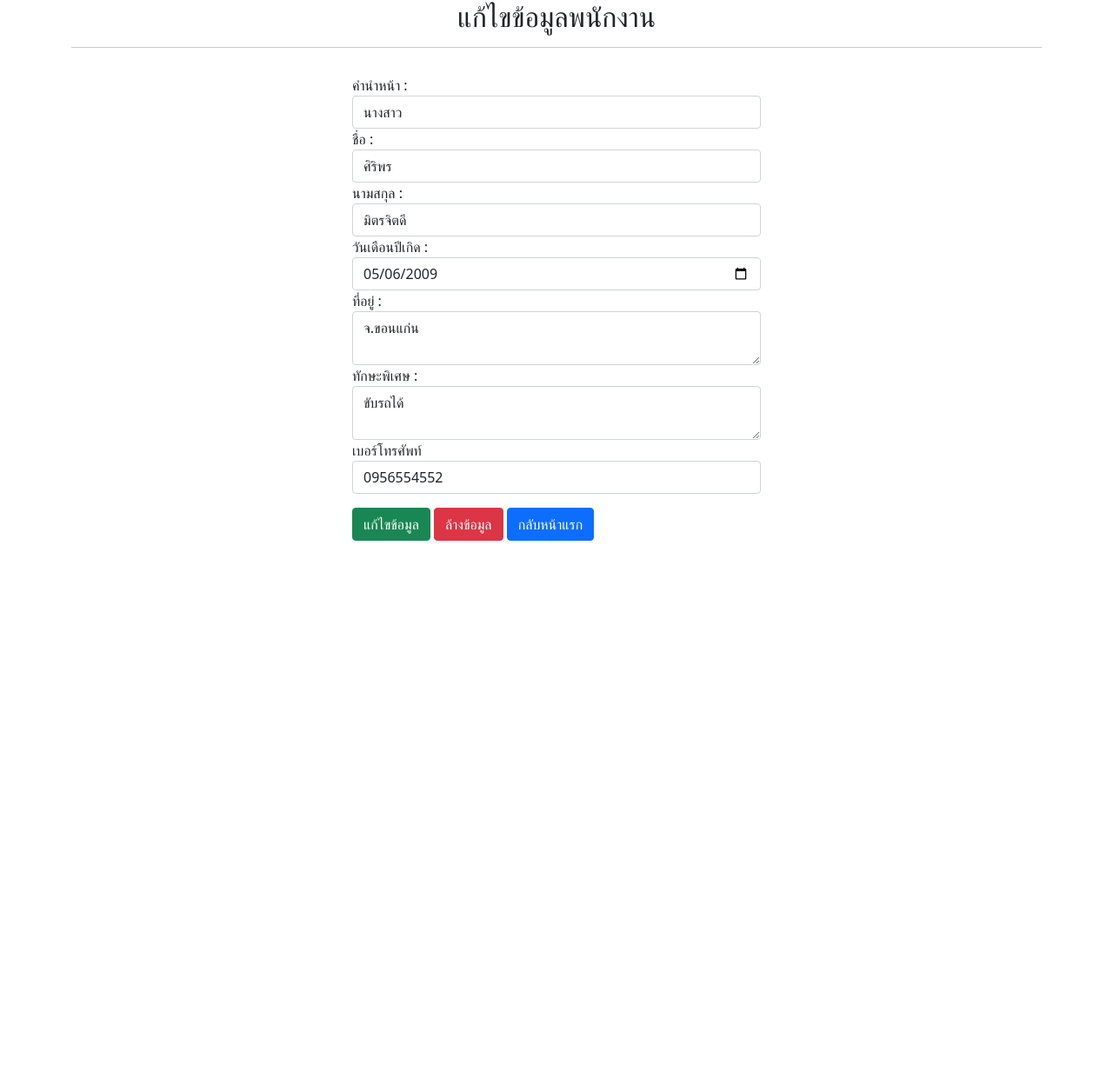
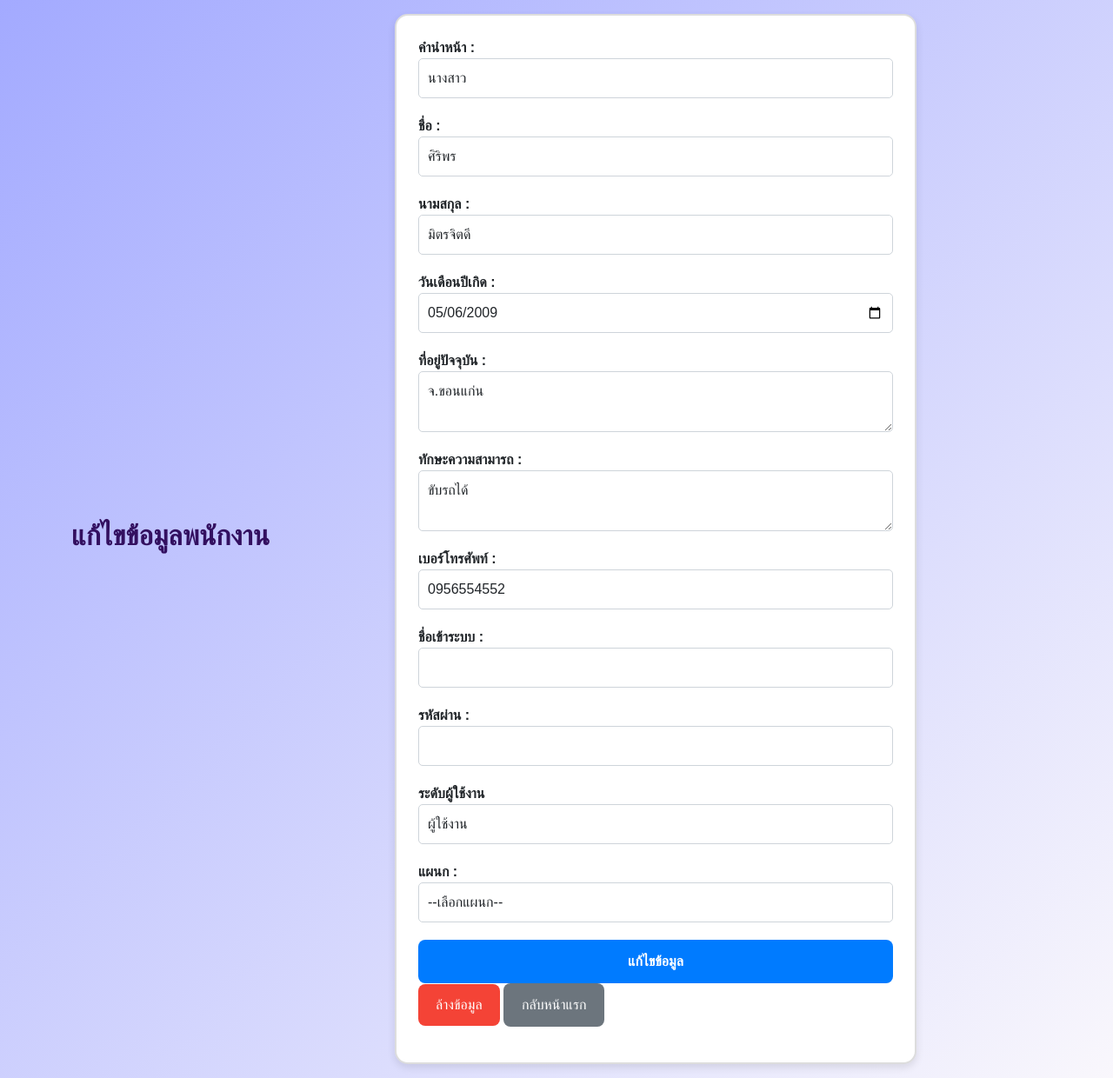
Before and after one commit to wiraphong47/2, a PHP site: page /editformdata.php?emp_id=20 in a window 1280 px wide. Shown: the whole page at 87% size. Before the commit the page ends 622 px from the top, so only its background shows below. Run offline with PHP 8.4, Linux system fonts and the light colour scheme; data comes from the database, SQL or seed files in the repository.

Commit message:
Add files via upload

```diff
--- a/dbconnect.php
+++ b/dbconnect.php
@@ -1,6 +1,6 @@
 <!--<link href="css/style.css" rel="stylesheet">-->
 <?php
-$con = mysqli_connect("localhost", "root", "", "mydata") or die("เกิดข้อผิดพลาดเกิดขึ้น");
+$con = mysqli_connect("localhost", "its66040233126", "D1ydI8L9", "its66040233126") or die("เกิดข้อผิดพลาดเกิดขึ้น");
 
 mysqli_set_charset($con, "utf8");
 ?>
--- a/editformdata.php
+++ b/editformdata.php
@@ -1,90 +1,201 @@
 <?php
 require('dbconnect.php');
 
-$emp_id=$_GET["emp_id"];
+$emp_id = $_GET["emp_id"];
 
-$sql = "SELECT * FROM employee WHERE emp_id='$emp_id'";
-$result=mysqli_query($con, $sql);
-$row=mysqli_fetch_assoc($result);
+$sql = "SELECT * FROM employee WHERE emp_id=$emp_id";
+$result = mysqli_query($con, $sql);
+$row = mysqli_fetch_assoc($result);
 ?>
 <!doctype html>
 <html lang="en">
 
 <head>
-
+  <!-- Required meta tags -->
   <meta charset="utf-8">
   <meta name="viewport" content="width=device-width, initial-scale=1">
 
+  <!-- Bootstrap CSS -->
+  <link href="https://cdn.jsdelivr.net/npm/bootstrap@5.1.1/dist/css/bootstrap.min.css" rel="stylesheet" integrity="sha384-F3w7mX95PdgyTmZZMECAngseQB83DfGTowi0iMjiWaeVhAn4FJkqJByhZMI3AhiU" crossorigin="anonymous">
 
-  <link href="https://cdn.jsdelivr.net/npm/bootstrap@5.1.1/dist/css/bootstrap.min.css" rel="stylesheet" integrity="sha384-F3w7mX95PdgyTmZZMECAngseQB83DfGTowi0iMjiWaeVhAn4FJkqJByhZMI3AhiU" crossorigin="anonymous">
   <style>
+    body {
+        background: linear-gradient(135deg, #a3aaff, #f9f7fc);
+        font-family: 'Arial', sans-serif;
+    }
+
     .form-signin {
-      width: 100%;
-      max-width: 500px;
-      padding: 15px;
-      margin: auto;
+        width: 100%;
+        max-width: 600px;
+        padding: 25px;
+        margin: auto;
+        background-color: #ffffff;
+        border: 2px solid #ddd;
+        border-radius: 15px;
+        box-shadow: 0 4px 10px rgba(0, 0, 0, 0.1);
+        overflow-x: hidden;
     }
+
+    .form-group {
+        margin-bottom: 20px;
+    }
+
+    .form-group label {
+        font-weight: bold;
+    }
+
+    .form-control {
+        border-radius: 5px;
+        padding: 10px;
+        font-size: 16px;
+    }
+
+    .btn-custom {
+        width: 100%;
+        padding: 12px;
+        font-size: 16px;
+        border-radius: 8px;
+        background-color: #007bff;
+        color: white;
+        font-weight: bold;
+    }
+
+    .btn-custom:hover {
+        background-color: #0056b3;
+    }
+
+    .container {
+        display: flex;
+        justify-content: center;
+        align-items: center;
+        min-height: 100vh;
+    }
+
+    h2 {
+        font-family: 'Arial', sans-serif;
+        font-weight: bold;
+        color: rgb(51, 16, 96);
+    }
+
+    .btn-reset, .btn-back {
+        padding: 12px 20px;
+        font-size: 16px;
+        border-radius: 8px;
+    }
+
+    .btn-reset {
+        background-color: #f44336;
+        color: white;
+        border: none;
+    }
+
+    .btn-reset:hover {
+        background-color: #d32f2f;
+    }
+
+    .btn-back {
+        background-color: #6c757d;
+        color: white;
+        text-decoration: none;
+    }
+
+    .btn-back:hover {
+        background-color: #5a6268;
+    }
+
   </style>
+
   <title>แก้ไขข้อมูลพนักงาน</title>
 </head>
 
 <body>
-  <div class="container">
-
+  <div class="container my-3">
     <h2 class="text-center">แก้ไขข้อมูลพนักงาน</h2>
     <hr>
     <form action="updatedata.php" method="POST" class="form-signin">
+      <input type="hidden" value="<?php echo $row["emp_id"]; ?>" name="emp_id">
+
       <div class="form-group">
         <label for="emp_title">คำนำหน้า :</label>
         <select name="emp_title" class="form-control" required>
-          <option value="นาย" <?php if ($row["emp_title"]=="นาย"){ echo"SELECTED";}?>>นาย</option>
-          <option value="นาง"<?php if ($row["emp_title"]=="นาง"){ echo"SELECTED";}?>>นาง</option>
-          <option value="นางสาว"<?php if ($row["emp_title"]=="นางสาว"){ echo"SELECTED";}?>>นางสาว</option>
+          <option value="นาย" <?php if ($row["emp_title"] == "นาย") { echo "SELECTED"; } ?>>นาย</option>
+          <option value="นาง" <?php if ($row["emp_title"] == "นาง") { echo "SELECTED"; } ?>>นาง</option>
+          <option value="นางสาว" <?php if ($row["emp_title"] == "นางสาว") { echo "SELECTED"; } ?>>นางสาว</option>
         </select>
       </div>
 
       <div class="form-group">
         <label for="emp_name">ชื่อ :</label>
-        <input type="text" name="emp_name" class="form-control" value="<?php echo $row["emp_name"];?>">
+        <input type="text" name="emp_name" class="form-control" value="<?php echo $row["emp_name"]; ?>" required>
       </div>
 
       <div class="form-group">
         <label for="emp_surname">นามสกุล :</label>
-        <input type="text" name="emp_surname" class="form-control" value="<?php echo $row["emp_surname"];?>">
+        <input type="text" name="emp_surname" class="form-control" value="<?php echo $row["emp_surname"]; ?>" required>
       </div>
 
       <div class="form-group">
         <label for="emp_birthday">วันเดือนปีเกิด :</label>
-        <input type="date" name="emp_birthday" class="form-control" value="<?php echo $row["emp_birthday"];?>">
+        <input type="date" name="emp_birthday" class="form-control" value="<?php echo $row["emp_birthday"]; ?>" required>
       </div>
 
       <div class="form-group">
-        <label for="emp_adr">ที่อยู่ :</label>
-        <textarea name="emp_adr" class="form-control"><?php echo $row["emp_adr"];?></textarea>
+        <label for="emp_adr">ที่อยู่ปัจจุบัน :</label>
+        <textarea name="emp_adr" class="form-control" required><?php echo $row["emp_adr"]; ?></textarea>
       </div>
 
       <div class="form-group">
-        <label for="emp_skill">ทักษะพิเศษ :</label>
-        <textarea name="emp_skill" class="form-control"><?php echo $row["emp_skill"];?></textarea>
+        <label for="emp_skill">ทักษะความสามารถ :</label>
+        <textarea name="emp_skill" class="form-control" required><?php echo $row["emp_skill"]; ?></textarea>
       </div>
 
       <div class="form-group">
-        <label for="emp_tel">เบอร์โทรศัพท์</label>
-        <input type="tel" name="emp_tel" class="form-control" value="<?php echo $row["emp_tel"];?>">
+        <label for="emp_tel">เบอร์โทรศัพท์ :</label>
+        <input type="tel" name="emp_tel" class="form-control" value="<?php echo $row["emp_tel"]; ?>" required>
       </div>
 
+      <div class="form-group">
+        <label for="emp_user">ชื่อเข้าระบบ :</label>
+        <input type="text" name="emp_user" class="form-control" value="<?php echo $row["emp_user"]; ?>" required>
+      </div>
+
+      <div class="form-group">
+        <label for="emp_pass">รหัสผ่าน :</label>
+        <input type="password" name="emp_pass" class="form-control" value="<?php echo $row["emp_pass"]; ?>" required>
+      </div>
+
+      <div class="form-group">
+        <label for="emp_level">ระดับผู้ใช้งาน <i class='bx bxs-user-pin'></i></label>
+        <select name="emp_level" class="form-control" required>
+          <option value="a" <?php if ($row["emp_level"] == "a") { echo "SELECTED"; } ?>>ผู้ดูแลระบบ</option>
+          <option value="u" <?php if ($row["emp_level"] == "u") { echo "SELECTED"; } ?>>ผู้ใช้งาน</option>
+        </select>
+      </div>
+
+      <div class="form-group">
+        <label for="emp_department">แผนก :</label>
+        <select name="emp_department" class="form-control" required>
+          <option value="">--เลือกแผนก--</option>
+          <option value="1">ฝ่ายบุคคล</option>
+          <option value="2">ฝ่ายสินเชื่อ</option>
+          <option value="3">ฝ่ายขาย</option>
+          <option value="4">ฝ่ายจัดซื้อ</option>
+          <option value="5">ฝ่ายการเงิน</option>
+          <option value="6">ฝ่ายส่งของ</option>
+        </select>
+      </div>
 
       <div class="my-3">
-        <input type="submit" value="แก้ไขข้อมูล" class="btn btn-success">
-        <input type="reset" value="ล้างข้อมูล" class="btn btn-danger">
-        <a href="index.php" class="btn btn-primary">กลับหน้าแรก</a>
+        <input type="submit" value="แก้ไขข้อมูล" class="btn btn-custom">
+        <input type="reset" value="ล้างข้อมูล" class="btn btn-reset">
+        <a href="index.php" class="btn btn-back">กลับหน้าแรก</a>
       </div>
     </form>
   </div>
 
+  <!-- Optional JavaScript; choose one of the two! -->
+  <!-- Option 1: Bootstrap Bundle with Popper -->
   <script src="https://cdn.jsdelivr.net/npm/bootstrap@5.1.1/dist/js/bootstrap.bundle.min.js" integrity="sha384-/bQdsTh/da6pkI1MST/rWKFNjaCP5gBSY4sEBT38Q/9RBh9AH40zEOg7Hlq2THRZ" crossorigin="anonymous"></script>
-
-
 </body>
 
 </html>
```
Also changed, not shown: updatedata.php (+8 -10 lines).
